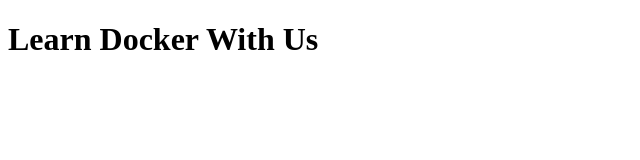
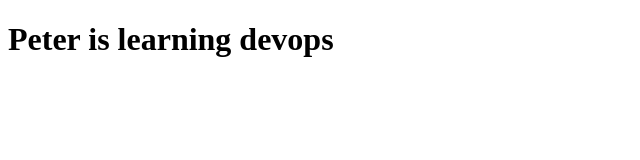
Before and after one commit to kemvoueric/Docker-Jobs-, a plain HTML site: page index.html in a window 1280 px wide. Shown: the whole page, without its empty margins (0-640 px from the left). Drawn offline with Linux system fonts and the light colour scheme.

Commit message:
Update index.html

```diff
--- a/index.html
+++ b/index.html
@@ -5,6 +5,6 @@
     <title>Learn Docker at Tecmint.com</title>
 </head>
 <body>
-    <h1>Learn Docker With Us</h1>
+    <h1>Peter is learning devops</h1>
 </body>
 </html>
```
